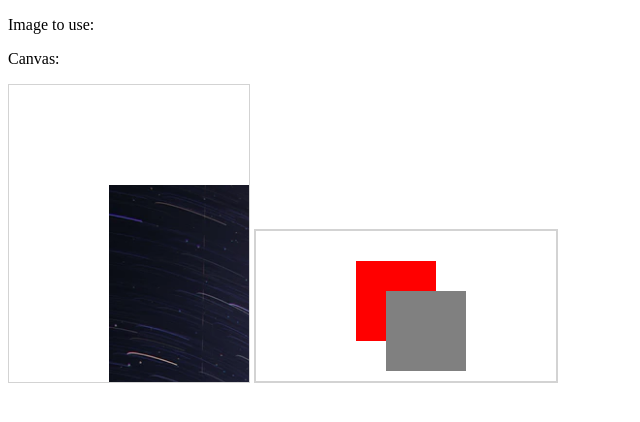
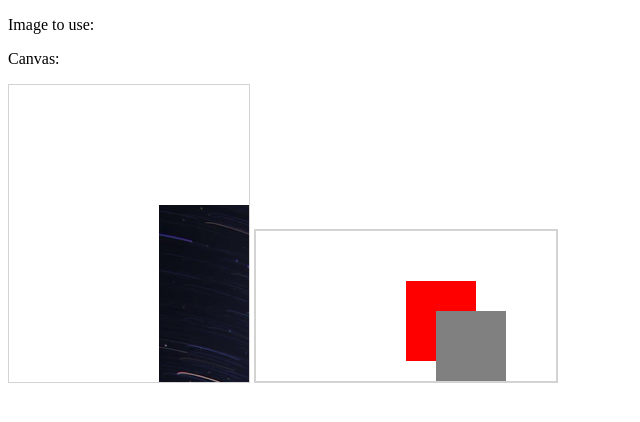
Before and after one commit to PoojaKushwah1402/gaming-basics, a plain HTML site: page Canvas/image.html in a window 1280 px wide. Shown: the whole page, without its empty margins (0-640 px from the left). Drawn offline with Linux system fonts and the light colour scheme.

Commit message:
Update image.html

```diff
--- a/Canvas/image.html
+++ b/Canvas/image.html
@@ -22,23 +22,23 @@ window.onload = function() {
     var canvas = document.getElementById("myCanvas");
     var ctx = canvas.getContext("2d");
     var img = document.getElementById("scream");
-   ctx.drawImage(img, 100, 100);
+   ctx.drawImage(img, 150, 120);
 };
 
 const canvas = document.getElementById('canvas1');
 const ctx = canvas.getContext('2d');
 
 // Moved square
-ctx.translate(100, 30);
+ctx.translate(150, 50);
 ctx.fillStyle = 'red';
-ctx.fillRect(0, 0, 80, 80);
+ctx.fillRect(0, 0, 70, 80);
 
 // Reset current transformation matrix to the identity matrix
 //ctx.setTransform(1, 0, 0, 1, 0, 0);
 
 // Unmoved square
 ctx.fillStyle = 'gray';
-ctx.fillRect(30, 30, 80, 80);
+ctx.fillRect(30, 30, 70, 80);
 </script>
 
 </body>
```
